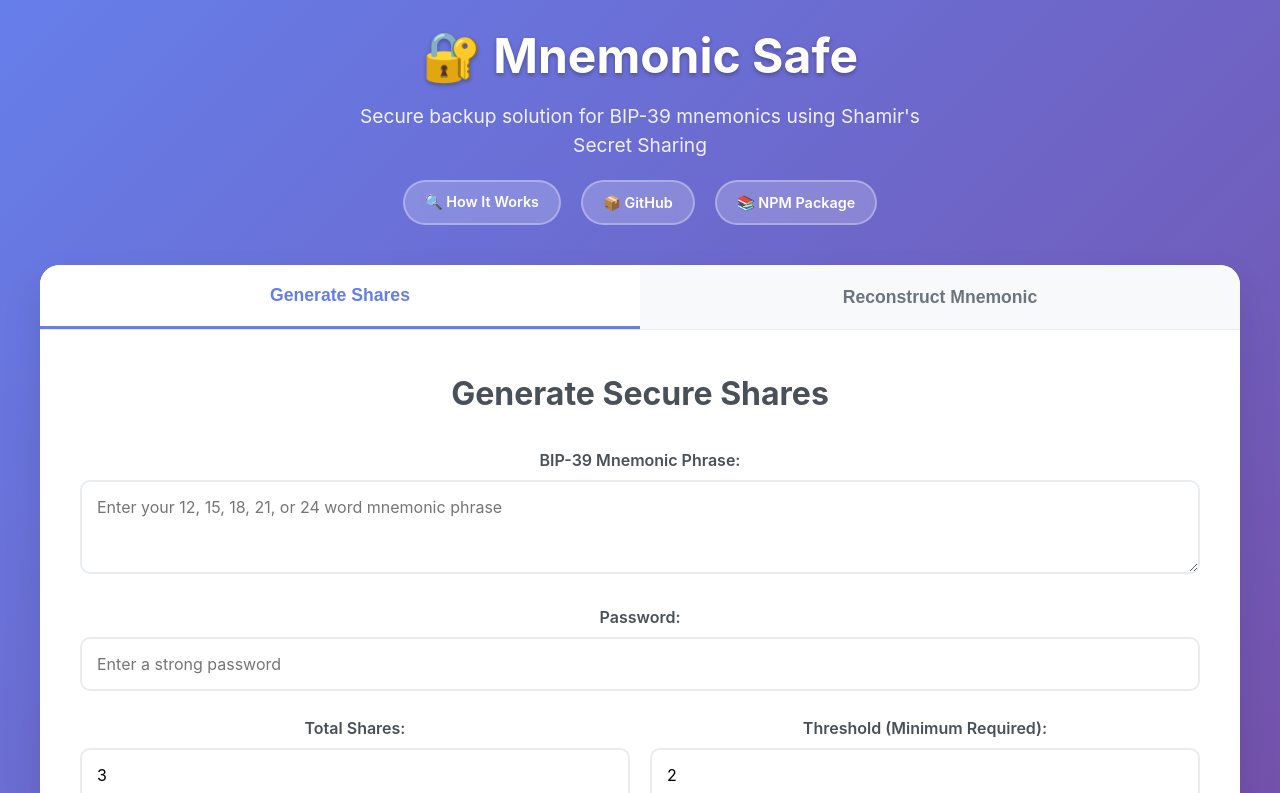
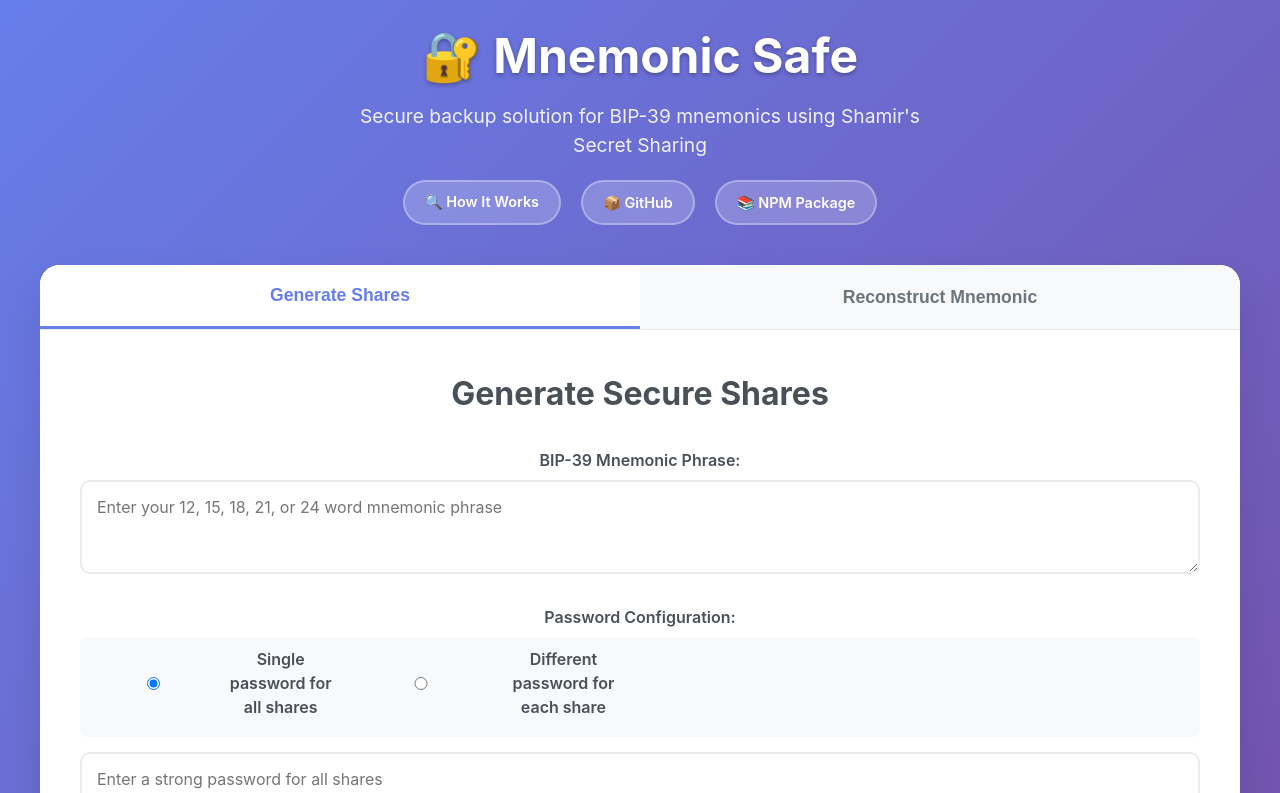
Before and after one commit to hackable/mnemonic-safe-app, a React (Vite) app: page / in a window 1280 px wide. Shown: the top 793 px of the page. Built offline with nearby package versions, Linux system fonts and the light colour scheme.

Commit message:
Add password management options in App component; implement single and multiple password modes with dynamic input handling

```diff
--- a/src/App.jsx
+++ b/src/App.jsx
@@ -85,6 +85,8 @@ function InstallButton() {
 function App() {
   const [mnemonic, setMnemonic] = useState('')
   const [password, setPassword] = useState('')
+  const [passwordMode, setPasswordMode] = useState('single') // 'single' or 'multiple'
+  const [multiplePasswords, setMultiplePasswords] = useState(['', '', '']) // Array for multiple passwords
   const [totalShares, setTotalShares] = useState(3)
   const [threshold, setThreshold] = useState(2)
   const [encryptedShares, setEncryptedShares] = useState([])
@@ -95,6 +97,21 @@ function App() {
   const [reconstructedMnemonic, setReconstructedMnemonic] = useState('')
   const [error, setError] = useState('')
   const [currentView, setCurrentView] = useState('main') // 'main' or 'how-it-works'
+
+  // Update multiple passwords array when totalShares changes
+  React.useEffect(() => {
+    setMultiplePasswords(prev => {
+      const newPasswords = [...prev];
+      // Adjust array length to match totalShares
+      while (newPasswords.length < totalShares) {
+        newPasswords.push('');
+      }
+      if (newPasswords.length > totalShares) {
+        newPasswords.splice(totalShares);
+      }
+      return newPasswords;
+    });
+  }, [totalShares]);
 
   // Handle PWA shortcuts and URL parameters
   React.useEffect(() => {
@@ -119,17 +136,29 @@ function App() {
         setError('Please enter a mnemonic phrase')
         return
       }
+
+      // Validate passwords based on mode
+      if (passwordMode === 'single') {
         if (!password.trim()) {
           setError('Please enter a password')
           return
         }
+      } else {
+        if (multiplePasswords.some(p => !p.trim())) {
+          setError('Please enter a password for each share')
+          return
+        }
+      }
+
       if (threshold > totalShares) {
         setError('Threshold cannot be greater than total shares')
         return
       }
 
-      // Generate passwords array (using the same password for all shares)
-      const passwords = Array(totalShares).fill(password)
+      // Generate passwords array based on mode
+      const passwords = passwordMode === 'single'
+        ? Array(totalShares).fill(password)
+        : multiplePasswords.slice(0, totalShares)
 
       // Generate encrypted shares using mnemonicsafe package
       const shares = await bip39ToSlip39(mnemonic, totalShares, threshold, passwords)
@@ -212,6 +241,12 @@ function App() {
     const newPasswords = [...reconstructionPasswords]
     newPasswords[index] = value
     setReconstructionPasswords(newPasswords)
+  }
+
+  const updateMultiplePassword = (index, value) => {
+    const newPasswords = [...multiplePasswords]
+    newPasswords[index] = value
+    setMultiplePasswords(newPasswords)
   }
 
   const downloadQRCode = (qrCode, index) => {
@@ -372,14 +407,62 @@ function App() {
             </div>
 
             <div className="input-group">
-              <label htmlFor="password">Password:</label>
+              <label>Password Configuration:</label>
+              <div className="password-mode-selector" style={{
+                display: 'flex',
+                gap: '10px',
+                marginBottom: '15px',
+                padding: '10px',
+                background: '#f8f9fa',
+                borderRadius: '8px'
+              }}>
+                <label style={{ display: 'flex', alignItems: 'center', cursor: 'pointer' }}>
+                  <input
+                    type="radio"
+                    value="single"
+                    checked={passwordMode === 'single'}
+                    onChange={(e) => setPasswordMode(e.target.value)}
+                    style={{ marginRight: '5px' }}
+                  />
+                  Single password for all shares
+                </label>
+                <label style={{ display: 'flex', alignItems: 'center', cursor: 'pointer' }}>
+                  <input
+                    type="radio"
+                    value="multiple"
+                    checked={passwordMode === 'multiple'}
+                    onChange={(e) => setPasswordMode(e.target.value)}
+                    style={{ marginRight: '5px' }}
+                  />
+                  Different password for each share
+                </label>
+              </div>
+
+              {passwordMode === 'single' ? (
                 <input
                   id="password"
                   type="password"
                   value={password}
                   onChange={(e) => setPassword(e.target.value)}
-                placeholder="Enter a strong password"
+                  placeholder="Enter a strong password for all shares"
+                  style={{ width: '100%' }}
                 />
+              ) : (
+                <div className="multiple-passwords" style={{ display: 'flex', flexDirection: 'column', gap: '10px' }}>
+                  {multiplePasswords.slice(0, totalShares).map((pwd, index) => (
+                    <div key={index} style={{ display: 'flex', alignItems: 'center', gap: '10px' }}>
+                      <label style={{ minWidth: '80px', fontWeight: '600' }}>Share {index + 1}:</label>
+                      <input
+                        type="password"
+                        value={pwd}
+                        onChange={(e) => updateMultiplePassword(index, e.target.value)}
+                        placeholder={`Password for share ${index + 1}`}
+                        style={{ flex: 1 }}
+                      />
+                    </div>
+                  ))}
+                </div>
+              )}
             </div>
 
             <div className="shares-config">
@@ -417,6 +500,8 @@ function App() {
               onClick={() => {
                 setMnemonic('legal winner thank year wave sausage worth useful legal winner thank yellow')
                 setPassword('password123!')
+                setPasswordMode('single')
+                setMultiplePasswords(['pass1!', 'pass2@', 'pass3#', 'pass4$', 'pass5%'])
                 setTotalShares(5)
                 setThreshold(3)
               }}
@@ -445,7 +530,8 @@ function App() {
             }}>
               <p style={{ margin: '0', color: '#1976d2', fontSize: '0.9rem' }}>
                 <strong>💡 Tip:</strong> Click "Load Example Data" to test with a sample 24-word BIP-39 mnemonic.
-                This will create 5 shares where any 3 can reconstruct the original phrase.
+                This will create 5 shares where any 3 can reconstruct the original phrase. You can switch between
+                single password mode (same password for all shares) or multiple password mode (unique password per share).
               </p>
             </div>
 
--- a/src/main.jsx
+++ b/src/main.jsx
@@ -97,14 +97,17 @@ function showInstallPromotion() {
       top: 0;
       left: 0;
       right: 0;
-      background: linear-gradient(135deg, #667eea 0%, #764ba2 100%);
+      background: linear-gradient(135deg, rgba(102, 126, 234, 0.85) 0%, rgba(118, 75, 162, 0.85) 100%);
       color: white;
       padding: 15px;
       text-align: center;
       z-index: 1000;
       box-shadow: 0 2px 10px rgba(0,0,0,0.2);
+      width: 100%;
+      backdrop-filter: blur(10px);
+      -webkit-backdrop-filter: blur(10px);
     ">
-      <div style="max-width: 600px; margin: 0 auto;">
+      <div style="max-width: 80%; margin: 0 auto;">
         📱 <strong>Install Mnemonic Safe</strong> for offline access and better security!
         <button id="install-button" style="
           background: rgba(255,255,255,0.2);
@@ -115,6 +118,7 @@ function showInstallPromotion() {
           margin-left: 15px;
           cursor: pointer;
           font-weight: 600;
+          transition: all 0.2s ease;
         ">Install App</button>
         <button id="dismiss-install" style="
           background: none;
@@ -123,15 +127,24 @@ function showInstallPromotion() {
           margin-left: 10px;
           cursor: pointer;
           opacity: 0.8;
+          transition: all 0.2s ease;
         ">✕</button>
       </div>
     </div>
   `;
 
+  // Insert banner and add body padding to prevent content overlap
   document.body.appendChild(installBanner);
 
+  // Add top padding to body to compensate for fixed banner
+  const bannerHeight = installBanner.offsetHeight || 70; // Fallback height
+  document.body.style.paddingTop = `${bannerHeight}px`;
+
   // Add event listeners
-  document.getElementById('install-button').addEventListener('click', async () => {
+  const installBtn = document.getElementById('install-button');
+  const dismissBtn = document.getElementById('dismiss-install');
+
+  installBtn.addEventListener('click', async () => {
     if (deferredPrompt) {
       deferredPrompt.prompt();
       const { outcome } = await deferredPrompt.userChoice;
@@ -141,8 +154,29 @@ function showInstallPromotion() {
     }
   });
 
-  document.getElementById('dismiss-install').addEventListener('click', () => {
+  // Add hover effects
+  installBtn.addEventListener('mouseenter', () => {
+    installBtn.style.background = 'rgba(255,255,255,0.3)';
+    installBtn.style.transform = 'translateY(-1px)';
+  });
+
+  installBtn.addEventListener('mouseleave', () => {
+    installBtn.style.background = 'rgba(255,255,255,0.2)';
+    installBtn.style.transform = 'translateY(0)';
+  });
+
+  dismissBtn.addEventListener('click', () => {
     hideInstallPromotion();
+  });
+
+  dismissBtn.addEventListener('mouseenter', () => {
+    dismissBtn.style.opacity = '1';
+    dismissBtn.style.transform = 'scale(1.1)';
+  });
+
+  dismissBtn.addEventListener('mouseleave', () => {
+    dismissBtn.style.opacity = '0.8';
+    dismissBtn.style.transform = 'scale(1)';
   });
 }
 
@@ -150,6 +184,8 @@ function hideInstallPromotion() {
   const banner = document.getElementById('install-banner');
   if (banner) {
     banner.remove();
+    // Remove the body padding when banner is hidden
+    document.body.style.paddingTop = '';
   }
 }
 
@@ -213,7 +249,7 @@ function showMobileInstallPromotion() {
         background: white;
         border-radius: 20px;
         padding: 30px;
-        max-width: 350px;
+        max-width: min(80%, 400px);
         width: 100%;
         box-shadow: 0 20px 40px rgba(0,0,0,0.3);
         text-align: center;
@@ -326,6 +362,8 @@ function showInstallSuccessMessage() {
       box-shadow: 0 10px 25px rgba(72, 187, 120, 0.3);
       z-index: 10001;
       animation: slideDown 0.3s ease;
+      max-width: 80%;
+      text-align: center;
     ">
       ✅ App installed successfully! You can now use Mnemonic Safe offline.
     </div>
```
Lines whose indentation alone changed are shown as unchanged.
